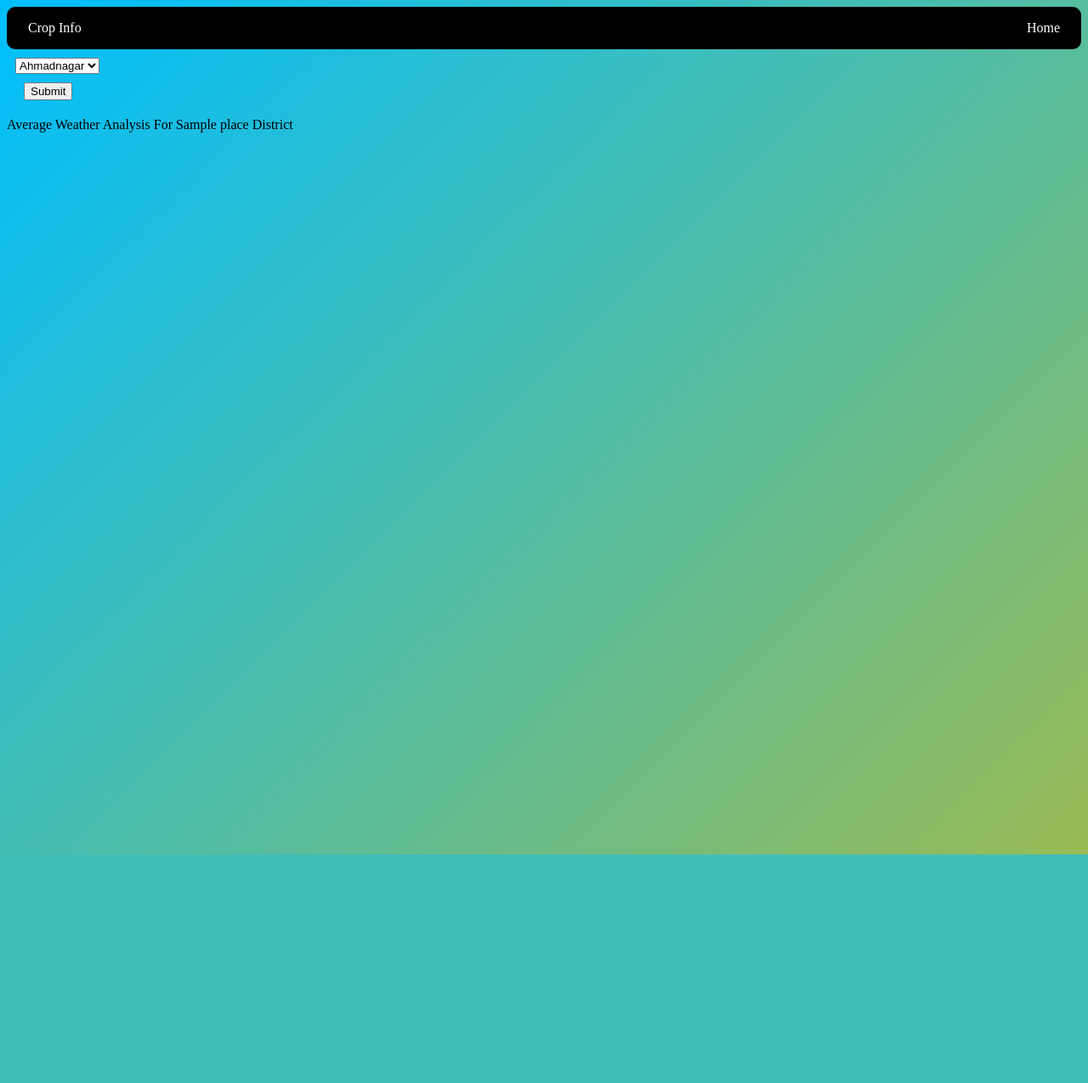
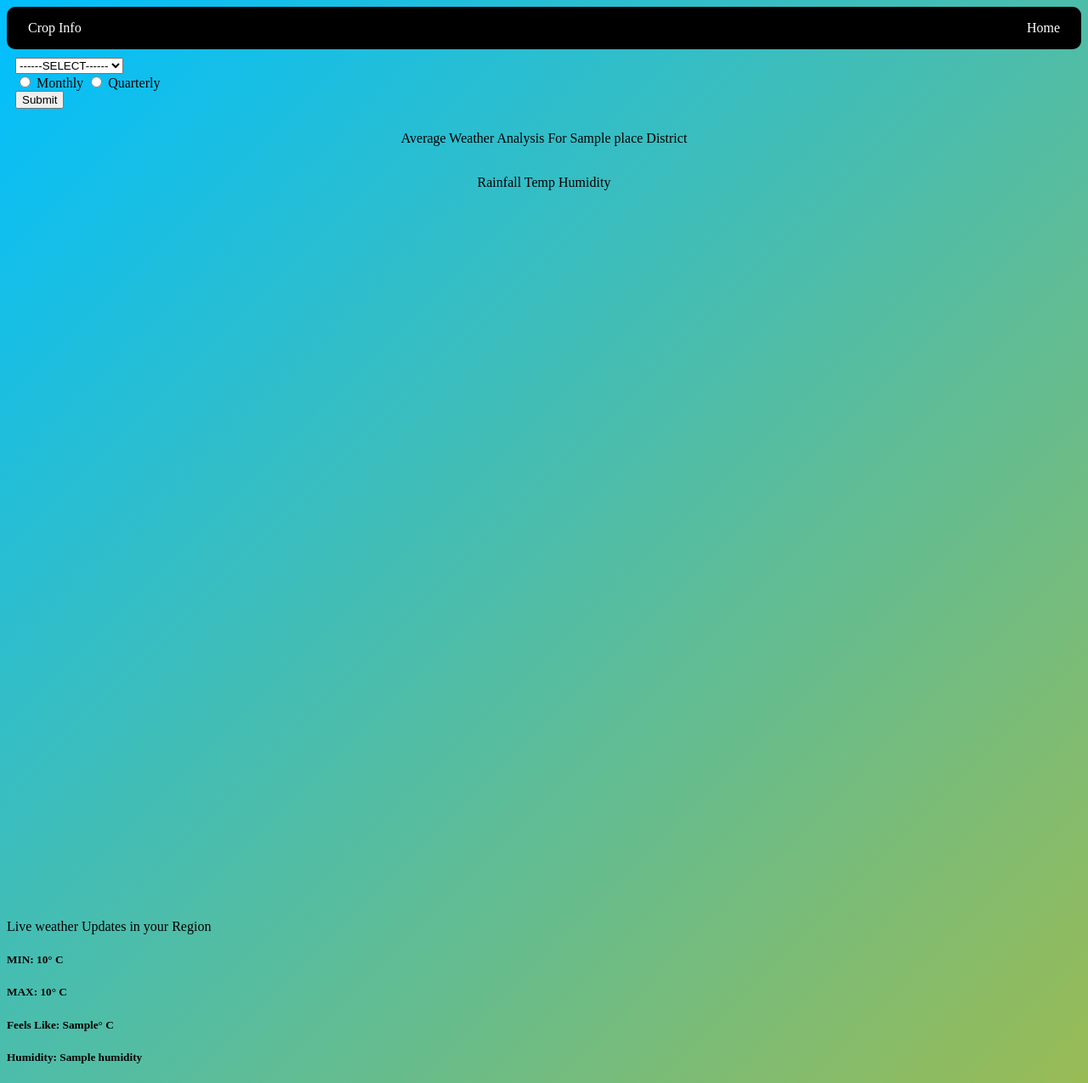
Before and after one commit to Saurabhrithe/cropinfo, a Flask app: template templates/weather.html in a window 1280 px wide. Shown: the whole page at 85% size. Before the commit the page ends 1006 px from the top, so only its background shows below. Run offline with Flask 2, Linux system fonts and the light colour scheme; the template is opened without the code that fills it: most values are stand-ins (such as "Sample title", 1, 10 or a date in 2020); parts of the project's set-up code (start-up, migrations or seed data) failed here and were passed over; some libraries are stand-ins or nearby versions.

Commit message:
Update weather.html

```diff
--- a/templates/weather.html
+++ b/templates/weather.html
@@ -1,5 +1,5 @@
 <!DOCTYPE html>
-<html lang="en">
+<html lang="en" xmlns="http://www.w3.org/1999/html">
 <head>
   <meta charset="utf-8" />
   <title>Dashboard</title>
@@ -14,8 +14,10 @@
             <li><a href="/">Home</a></li>
         </div>
     </div>
-    <form method = "POST"  onsubmit="return validate()" action="{{url_for('get_W')}}" autocomplete="on">
-        <select  name="place" id="place" >
+    <div class="container">
+        <form method = "POST"  onsubmit="return validate()" action="{{url_for('get_W')}}" autocomplete="on" >
+            <select  name="place" id="place" >
+                <option>------SELECT------</option>
                 <option id="Ahmadnagar" value="Ahmadnagar">Ahmadnagar</option>
                 <option id="Akola" value="Akola">Akola</option>
                 <option id="Amravati" value="Amravati">Amravati</option>
@@ -33,7 +35,7 @@
                 <option id="Nanded" value="Nanded">Nanded</option>
                 <option id="Nandurbar" value="Nandurbar">Nandurbar</option>
                 <option id="Nashik" value="Nashik">Nashik</option>
-                <option id="Osamabad" value="Osamabad">Osamabad</option>
+                <option id="Osmanabad" value="Osmanabad">Osmanabad</option>
                 <option id="Parbhani" value="Parbhani">Parbhani</option>
                 <option id="Pune" value="Pune">Pune</option>
                 <option id="Ratnagiri" value="Ratnagiri">Ratnagiri</option>
@@ -44,52 +46,83 @@
                 <option id="Wardha" value="Wardha">Wardha</option>
                 <option id="Washim" value="Washim">Washim</option>
                 <option id="Yavatmal" value="Yavatmal">Yavatmal</option>
-        </select>
-        <div class="btn">
+            </select>
+            <div class="radio_btn">
+                <input type="radio" name="options" id="option1" value="M" required> Monthly </input>
+                <input type="radio" name="options" id="option2" value="Q" required> Quarterly </input>
+            </div>
             <button type="submit"  class="btn_label" >Submit</button>
+        </form>
+
+        <div class="weather_graph">
+
+            <center>
+                <p>Average Weather Analysis For {{place}} District</p> <br>
+                <span class="s1"> </span>Rainfall
+                <span class="s2"> </span>Temp
+                <span class="s3"> </span>Humidity
+            </center>
+
+            <canvas id="chart" width="600" height="400"></canvas>
         </div>
-    </form>
-    <div class="container">
-        <div class="weather">
-            Average Weather Analysis For {{place}} District
+
+
+        <div class="live_weather">
+            <p>Live weather Updates in your Region</p>
+
+            <h5>MIN: {{temp_min}}° C </h5>
+            <h5>MAX: {{temp_max}}° C</h5>
+            <h5>Feels Like: {{feels_like}}° C </h5>
+            <h5>Humidity: {{humidity}} </h5>
         </div>
     </div>
-    <canvas id="chart" width="600" height="400"></canvas>
+
     <script>
+
+
+
       var data = {
       labels : [
+
           {% for item in labels %}
            "{{ item }}",
           {% endfor %}
 	  ],
+
       datasets: [
        {
-            label: "Blue",
+
             fillColor: "blue",
+
+            data:[ {% for item in values3 %}
+               "{{ item }}",
+              {% endfor %} ]
+       },
+       {
+   fillColor: "red",
+
+
+           data: [
+
+             {% for item in values2 %}
+               "{{ item }}",
+              {% endfor %}]
+       },
+         {
+
+            fillColor: "cyan",
+
             data:[ {% for item in values1 %}
                "{{ item }}",
               {% endfor %} ]
        },
-       {
-            label: "Red",
-            fillColor: "red",
-            data: [ {% for item in values2 %}
-               "{{ item }}",
-              {% endfor %}]
-       },
-       {
-            label: "Green",
-            fillColor: "green",
-            data: [{% for item in values3 %}
-               "{{ item }}",
-              {% endfor %}]
-       }
       ]
       };
-      var mychart = document.getElementById("chart").getContext("2d");
 
+
+        var mychart = document.getElementById("chart").getContext("2d");
        steps = 10
-       max = 100
+       max = {{mx}}
 
      // draw bar chart
      new Chart(mychart).Bar(data, {
@@ -100,9 +133,11 @@
        scaleShowVerticalLines: true,
        scaleShowGridLines : true,
        barShowStroke : true,
-       scaleShowLabels: true
+       scaleShowLabels: true,
        }
      );
+
+
     </script>
 
 
```
